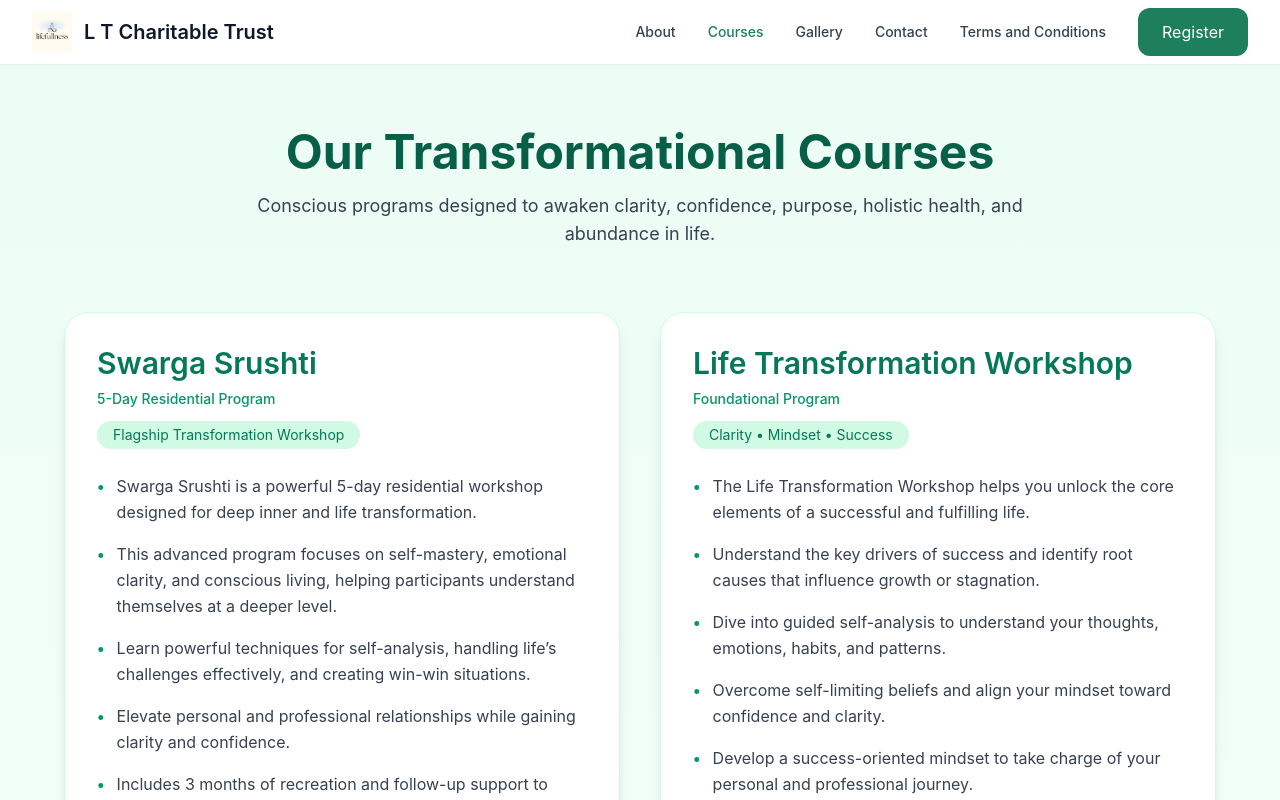
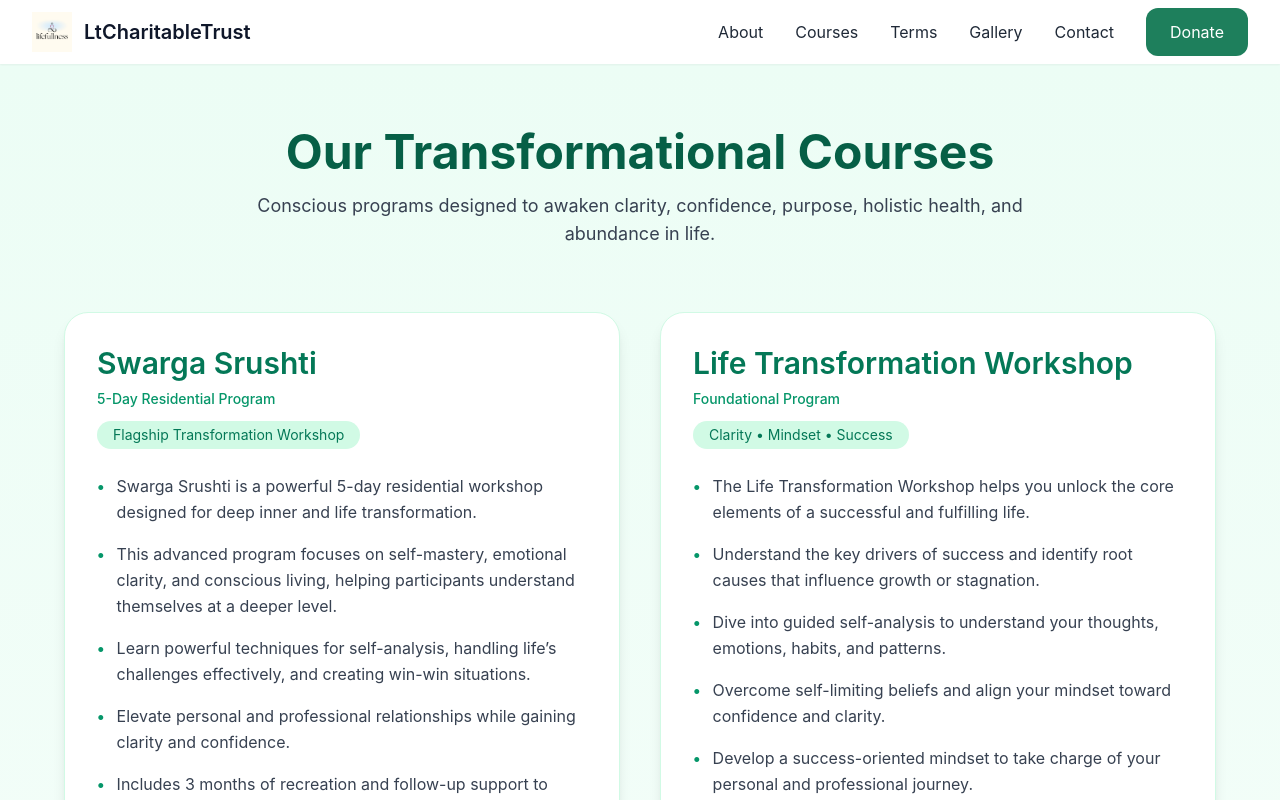
Before and after one commit to saqeeb66/trust_client, a React (Vite) app: page /courses in a window 1280 px wide. Shown: the top 800 px of the page. Built offline with nearby package versions, Linux system fonts and the light colour scheme.

Commit message:
Update Navbar.jsx

```diff
--- a/src/components/Navbar.jsx
+++ b/src/components/Navbar.jsx
@@ -4,59 +4,57 @@ import { Link, NavLink } from "react-router-dom";
 function Navbar() {
   const [open, setOpen] = useState(false);
 
-  const navItems = [
-    { name: "About", path: "/about" },
-    { name: "Courses", path: "/courses" },
-    { name: "Gallery", path: "/gallery" },
-    { name: "Contact", path: "/contact" },
-    { name: "Terms and Conditions", path: "/terms" },
+  const courseLinks = [
+    { name: "Swarga Srushti", slug: "swarga-srushti" },
+    { name: "Life Transformation Workshop", slug: "life-transformation" },
+    { name: "Daily Magic Practice", slug: "daily-magic-practice" },
+    { name: "Health Workshop", slug: "health-workshop" },
+    { name: "HWLH Workshop", slug: "hwlh-workshop" },
   ];
 
   return (
     <header className="sticky top-0 z-50 bg-white/80 backdrop-blur-md shadow-sm">
       <nav className="max-w-7xl mx-auto px-4 md:px-8 flex items-center justify-between h-16">
-        {/* Logo + Brand */}
+        {/* Logo */}
         <Link to="/" className="flex items-center gap-3">
-          <img
-            src="/logo.jpeg"
-            alt="Lifefullness Logo"
-            className="h-10 w-auto"
-          />
-          <span className="text-xl font-semibold text-dark hover:text-primary transition">
-            L T Charitable Trust
+          <img src="/logo.jpeg" alt="Logo" className="h-10" />
+          <span className="text-xl font-semibold text-dark">
+            LtCharitableTrust
           </span>
         </Link>
 
         {/* Desktop Menu */}
         <div className="hidden md:flex items-center gap-8">
-          {navItems.map((item) => (
-            <NavLink
-              key={item.name}
-              to={item.path}
-              className={({ isActive }) =>
-                `text-sm font-medium transition ${
-                  isActive
-                    ? "text-primary"
-                    : "text-slate-700 hover:text-primary"
-                }`
-              }
-            >
-              {item.name}
+          <NavLink to="/about" className="nav-link">About</NavLink>
+
+          {/* Courses Dropdown */}
+          <div className="relative group">
+            <NavLink to="/courses" className="nav-link">
+              Courses
             </NavLink>
-          ))}
 
-          {/* Donate CTA */}
-          <Link to="/donate" className="btn-primary">
-            Register
-          </Link>
+            <div className="absolute left-0 mt-3 w-64 bg-white rounded-xl shadow-lg opacity-0 invisible group-hover:opacity-100 group-hover:visible transition-all">
+              {courseLinks.map((course) => (
+                <NavLink
+                  key={course.slug}
+                  to={`/courses/${course.slug}`}
+                  className="block px-5 py-3 text-sm hover:bg-emerald-50"
+                >
+                  {course.name}
+                </NavLink>
+              ))}
+            </div>
+          </div>
+
+          <NavLink to="/terms" className="nav-link">Terms</NavLink>
+          <NavLink to="/gallery" className="nav-link">Gallery</NavLink>
+          <NavLink to="/contact" className="nav-link">Contact</NavLink>
+
+          <Link to="/donate" className="btn-primary">Donate</Link>
         </div>
 
-        {/* Mobile Menu Button */}
-        <button
-          onClick={() => setOpen(!open)}
-          className="md:hidden text-2xl focus:outline-none"
-          aria-label="Toggle menu"
-        >
+        {/* Mobile Button */}
+        <button onClick={() => setOpen(!open)} className="md:hidden text-2xl">
           ☰
         </button>
       </nav>
@@ -64,23 +62,25 @@ function Navbar() {
       {/* Mobile Menu */}
       {open && (
         <div className="md:hidden bg-white shadow-md px-6 py-6 space-y-4">
-          {navItems.map((item) => (
+          <Link to="/about" onClick={() => setOpen(false)}>About</Link>
+          <Link to="/courses" onClick={() => setOpen(false)}>Courses</Link>
+
+          {courseLinks.map((course) => (
             <Link
-              key={item.name}
-              to={item.path}
+              key={course.slug}
+              to={`/courses/${course.slug}`}
               onClick={() => setOpen(false)}
-              className="block text-slate-700 font-medium hover:text-primary"
+              className="block pl-4 text-sm text-slate-600"
             >
-              {item.name}
+              • {course.name}
             </Link>
           ))}
 
-          <Link
-            to="/donate"
-            onClick={() => setOpen(false)}
-            className="block text-center btn-primary"
-          >
-            Register
+          <Link to="/terms" onClick={() => setOpen(false)}>Terms</Link>
+          <Link to="/gallery" onClick={() => setOpen(false)}>Gallery</Link>
+          <Link to="/contact" onClick={() => setOpen(false)}>Contact</Link>
+          <Link to="/donate" onClick={() => setOpen(false)} className="btn-primary block text-center">
+            Donate
           </Link>
         </div>
       )}
```
